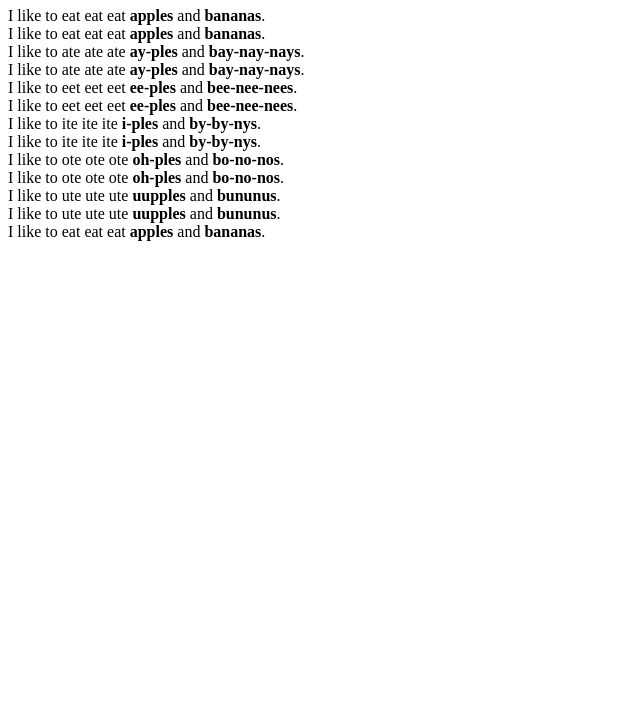
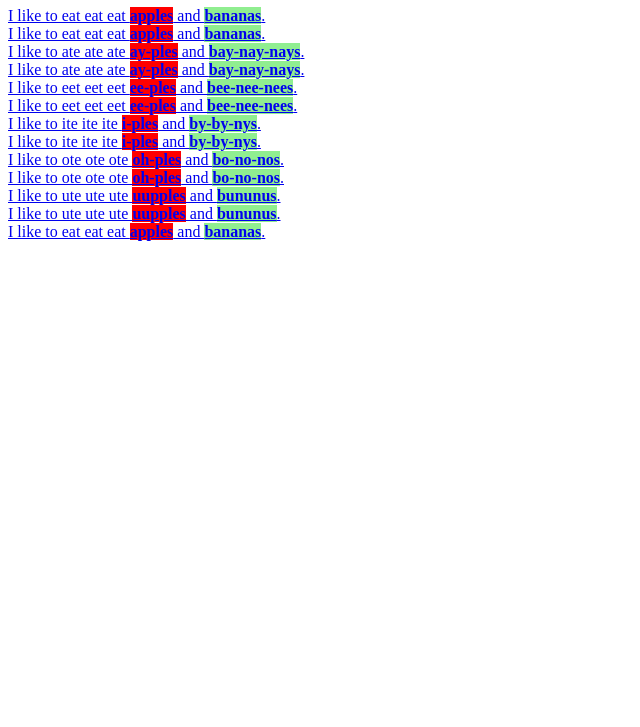
Before and after one commit to valerasergio/sergiovalera, a plain HTML site: page test.html in a window 1280 px wide. Shown: the part 73-800 px from the top of the page, without its empty margins (0-640 px from the left). Drawn offline with Linux system fonts and the light colour scheme.

Commit message:
Update test.html

```diff
--- a/test.html
+++ b/test.html
@@ -3,18 +3,17 @@
     <head>
         <meta charset="utf-8">
         <title>Challenge: Apples and bananas classes</title>
-        <link href="index.html">
       <style>
-            /*.apples {
+            .apples {
                 background-color: red;
             }
             .bananas {
                 background-color: lightgreen;
-            }*/
+            }
         </style>
     </head>
     <body>
-
+    <a href=index.html>
     <h1><strong class="apples">Apples</strong> and <strong class="bananas">Bananas</strong></h1>
 
     <p>
```
